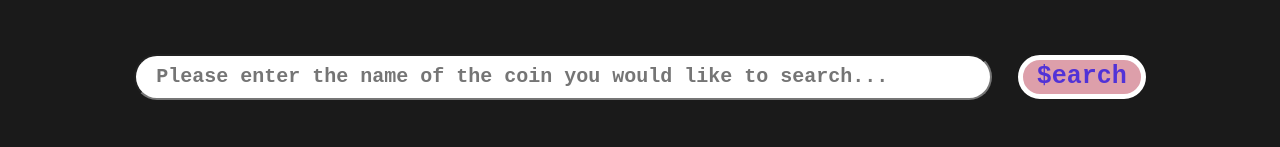
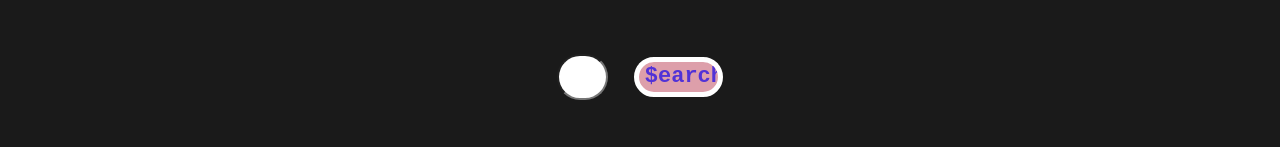
Before and after one commit to demaceo/dejojo, a React (Create React App) app: page / in a window 1280 px wide. Shown: the part 191-338 px from the top of the page. Built offline with nearby package versions, Linux system fonts and the light colour scheme; no server answers; a web font is replaced by a local one.

Commit message:
add functionality to input search

```diff
--- a/src/App.js
+++ b/src/App.js
@@ -1,13 +1,8 @@
 // import logo from "./logo.svg";
 import "./App.css";
-import React, {
-  // Component,
-  // useRef,
-  useState,
-  // useReducer,
-  useEffect,
-  // useContext,
-} from "react";
+import { Router, Route } from "react-router";
+
+import React, { useState, useEffect } from "react";
 import Header from "./Components/Header.js";
 // import Loader from "./Components/Loader.js";
 import InputSearch from "./Components/InputSearch.js";
@@ -15,33 +10,28 @@ import CoinTable from "./Components/CoinTable.js";
 // import Footer from "./Components/Footer.js";
 
 function App() {
-  let [main, setMain] = useState([]);
+  // let [main, setMain] = useState([]);
   // const mainRef = useRef();
 
-  useEffect(() => {
-    fetchMainData();
-    setTimeout(5000)
+  // useEffect(() => {
+  //   fetchMainData();
+  // }, []);
 
-  }, []);
-
-  const fetchMainData = () => {
-    fetch("https://api.coingecko.com/api/v3/coins/cardano")
-      .then((res) => res.json())
-      .then((response) => {
-        setMain(response);
-      })
-      .catch((e) => console.log(e));
-  }
+  // const fetchMainData = () => {
+  //   fetch("https://api.coingecko.com/api/v3/coins/cardano")
+  //     .then((res) => res.json())
+  //     .then((response) => {
+  //       setMain(response);
+  //     })
+  //     .catch((e) => console.log(e));
+  // };
 
   return (
-      <>
     <section className="App">
-          <Header/>
-          {/* <img src={logo} className="App-logo" alt="logo" /> */}
+      <Header />
       <InputSearch />
       <CoinTable />
     </section>
-      </>
   );
 }
 export default App;
--- a/src/Components/InputSearch.css
+++ b/src/Components/InputSearch.css
@@ -6,25 +6,36 @@
   align-self: baseline;
   width: 100vw;
   height: 10vh;
-  justify-content:center;
+  justify-content: center;
 }
 .coinInput {
   margin-right: 2%;
-  width: 65%;
+  width: 2%;
   height: 5vh;
   border-radius: 25vw;
   font-family: "Courier New", Courier, monospace;
   font-weight: bolder;
   padding-left: 20px;
-  font-size: 20px;
+  font-size: 25px;
+  transition: 2s;
 }
+.coinSearchSection:hover > .coinInput {
+  width: 63%;
+  transition: 2s;
+}
+
+.coinInput:hover > ::placeholder {
+  font-weight: bold;
+  opacity: 0.5;
+}
+
 .coinButton {
-  width: 10%;
-  height: 5.5vh;
+  width: 7%;
+  height: 5vh;
   border-radius: 25vw;
   border: solid 5px white;
   color: rgb(81, 50, 215);
-  font-size: 25px;
+  font-size: 22px;
   font-weight: bolder;
   font-family: "Courier New", Courier, monospace;
   background-color: rgb(221, 159, 170);
--- a/src/Components/InputSearch.js
+++ b/src/Components/InputSearch.js
@@ -1,28 +1,50 @@
 import "./InputSearch.css";
-import React from "react";
-// import { Container, Row, Alert, Col } from "react-bootstrap";
+import React, { useState, useRef } from "react";
 
 
 function InputSearch() {
-  // const getNewImage = () => {
-  //   let img = React.createElement("img", {
-  //     className: "main-photo",
-  //     src: "https://picsum.photos/1000?" + Math.random(),
-  //     ref: mainRef,
-  //       onClick: movePhoto,
-  //   });
-  //   setMain(img);
-  //   console.log("main", main);
-  //   return img;
-  // };
+  const [coin, setCoin] = useState([]);
+  const searchRef = useRef();
+
+  const searchCoin = async (event) => {
+    event.preventDefault();
+    if (searchRef.current.value) {
+      await fetchData(searchRef.current.value.toLowerCase());
+      // let searchedCoin = React.createElement("section", {
+      //   className: "main-coin",
+      //   id: coin.id,
+      //   // ref: mainRef,
+      //   // onClick: movePhoto,
+      // });
+      searchRef.current.value = "";
+      // return searchedCoin;
+    }
+  };
+
+  const fetchData = (coinid) => {
+    fetch(`https://api.coingecko.com/api/v3/coins/${coinid}`)
+      .then((res) => res.json())
+      .then((response) => {
+        setCoin(response);
+        // console.log("coin", coin);
+      })
+      .catch((e) => console.log(e));
+  };
+
   return (
-    <form action="/cointable">
+    <form action="/">
       <section className="coinSearchSection">
         <input
           className="coinInput"
-          placeholder="Please enter the name of the coin you would like to search..."
+          ref={searchRef}
+          placeholder="   Please enter the name of the coin you would like to search..."
         />
-        <input className="coinButton" type="submit" value="$earch" />
+        <input
+          className="coinButton"
+          type="submit"
+          value="$earch"
+          onClick={searchCoin}
+        />
       </section>
     </form>
   );
```
Lines whose indentation alone changed are shown as unchanged.
